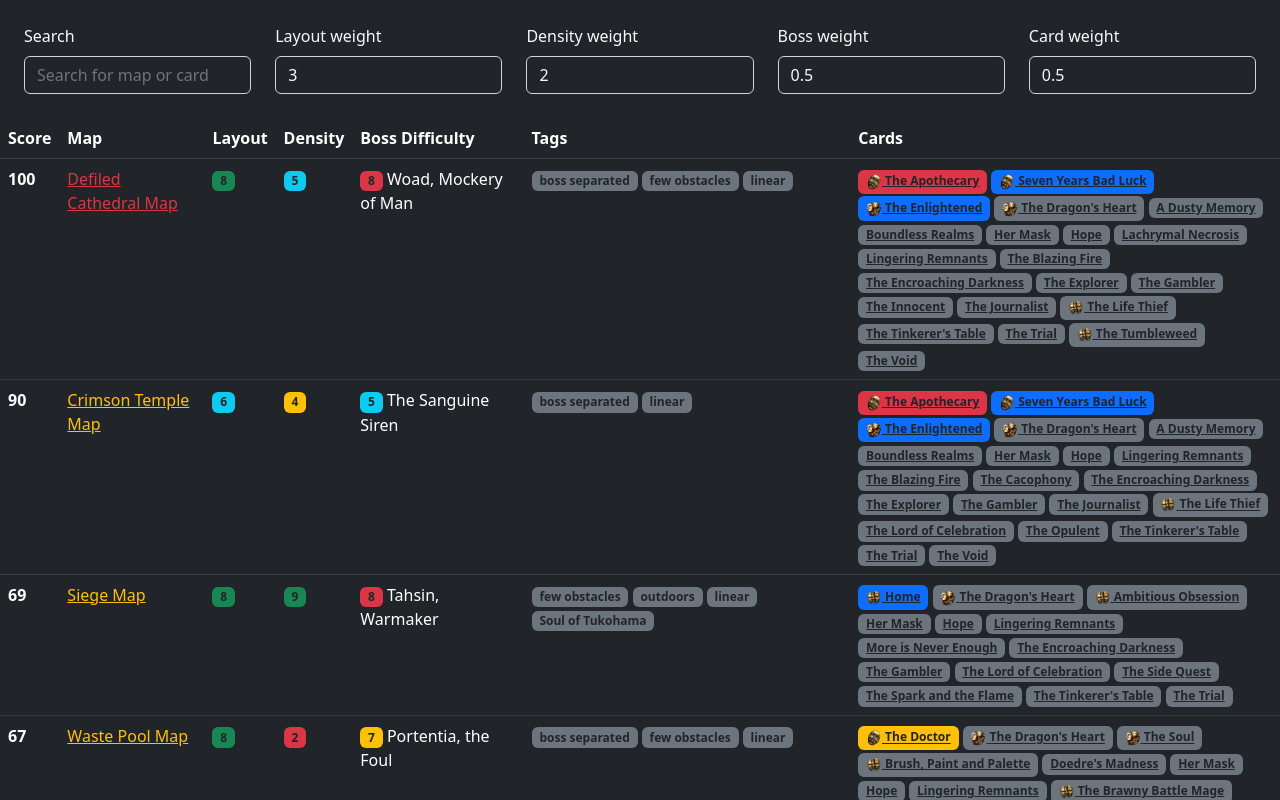
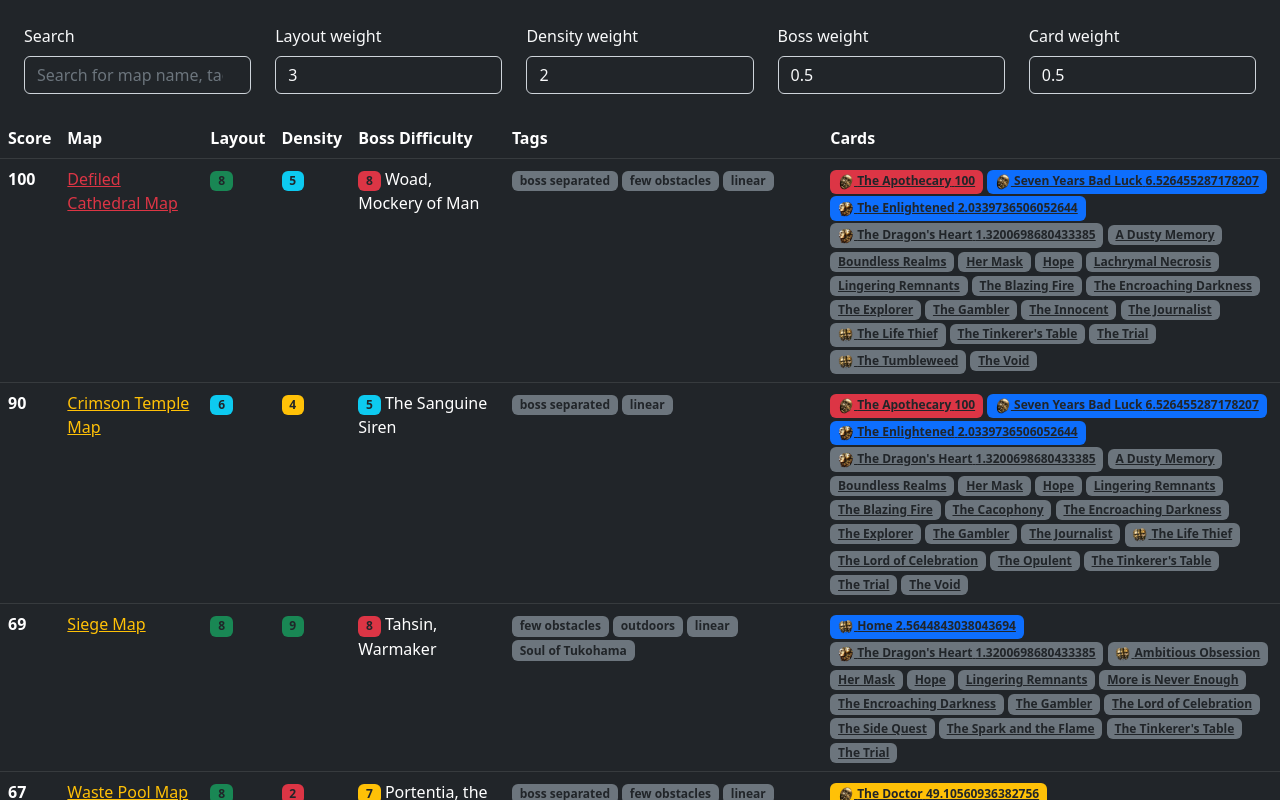
Before and after one commit to deathbeam/maps-of-exile, a React (Create React App) app in the folder site/: page / in a window 1280 px wide. Shown: the top 800 px of the page. Built offline with nearby package versions, Linux system fonts and the light colour scheme.

Commit message:
Optimize performance a bit
Signed-off-by: Tomas Slusny <slusnucky@gmail.com>

```diff
--- a/site/src/App.js
+++ b/site/src/App.js
@@ -6,6 +6,53 @@ import {useState, Fragment} from 'react'
 import chaos from './img/chaos.png'
 import exalt from './img/exalt.png'
 import divine from './img/divine.png'
+
+const preparedCards = cards.map(card => {
+  return {
+    value: card.rate ? parseFloat(card.price) * parseFloat(card.rate) : null,
+    ...card
+  }
+})
+
+const preparedMaps = maps.map(map => {
+  const mapCards = []
+
+  for (let card of map.cards) {
+    const cardData = preparedCards.find(c => c.name === card)
+    if (cardData) {
+      mapCards.push({
+        ...cardData
+      })
+    } else {
+      mapCards.push({
+        name: card
+      })
+    }
+  }
+
+  const mapTags = []
+  if (map.boss.separated) {
+    mapTags.push("boss separated")
+  }
+  if (map.few_obstacles) {
+    mapTags.push("few obstacles")
+  }
+  if (map.outdoors) {
+    mapTags.push("outdoors")
+  }
+  if (map.linear) {
+    mapTags.push("linear")
+  }
+  if (map.pantheon) {
+    mapTags.push(map.pantheon)
+  }
+
+  return {
+    ...map,
+    cards: mapCards,
+    tags: mapTags
+  }
+})
 
 function tierColor(map) {
   const naturalTier = map.tiers[0]
@@ -20,24 +67,7 @@ function tierColor(map) {
 }
 
 function buildTags(map) {
-  const tags = []
-  if (map.boss.separated) {
-    tags.push("boss separated")
-  }
-  if (map.few_obstacles) {
-    tags.push("few obstacles")
-  }
-  if (map.outdoors) {
-    tags.push("outdoors")
-  }
-  if (map.linear) {
-    tags.push("linear")
-  }
-  if (map.pantheon) {
-    tags.push(map.pantheon)
-  }
-
-  return tags.map(t => <Fragment>
+  return map.tags.map(t => <Fragment>
     <span className="badge badge-pill text-dark bg-secondary">{t}</span>
     {' '}
   </Fragment>)
@@ -104,47 +134,38 @@ function cardDisplay(card) {
 
   badgeClass = `badge badge-pill text-dark ${badgeClass}`
   return <Fragment><a className={badgeClass} href={card.ninja} target="_blank" rel="noreferrer">
-    {img && <img src={img} width="16" height="16" />} {card.name}
+    {img && <img src={img} alt="" width="16" height="16" />} {card.name} {card.score}
   </a>{' '}
   </Fragment>
 }
 
-function getCardValue(card) {
-  if (!card || !card.rate) {
-    return 0
+function calculateScore(dataset) {
+  const nonzerodataset = dataset.filter(m => m.value !== undefined && m.value != null)
+  const min = Math.min(...nonzerodataset.map(o => o.value))
+  const max = Math.max(...nonzerodataset.map(o => o.value)) - min
+  const out = []
+
+  for (let entry of dataset) {
+    if (entry.value) {
+      out.push({
+        ...entry,
+        score: 100 * (entry.value - min) / max
+      })
+    } else {
+      out.push(entry)
+    }
   }
 
-  return (parseFloat(card.price) * parseFloat(card.rate))
-}
-
-function calculateScore(dataset) {
-  const nonzerodataset = dataset.filter(m => m.value != null)
-  const min = Math.min(...nonzerodataset.map(o => o.value))
-  const max = Math.max(...nonzerodataset.map(o => o.value)) - min
-
-  for (let entry of dataset) {
-    entry.score = 100 * (entry.value - min) / max
-  }
-
-  return dataset
+  return out
 }
 
 function mapAndRateCards(foundCards) {
-  let out = []
-
-  for (let card of cards) {
-    out.push({
-      ...card,
-      value: getCardValue(card)
-    })
-  }
-
-  return calculateScore(out)
-    .filter(c => foundCards.includes(c.name))
-    .sort((a, b) => b.score - a.score)
+  return calculateScore(preparedCards)
+    .filter(c => foundCards.find(fc => fc.name === c.name))
+    .sort((a, b) => (b.score || 0) - (a.score || 0))
 }
 
-function filterAndRateMaps(foundMaps, searchInput, layoutInput, densityInput, bossInput, cardInput) {
+function mapAndRateMaps(foundMaps, searchInput, layoutInput, densityInput, bossInput, cardInput) {
   let out = []
 
   for (let map of foundMaps) {
@@ -154,8 +175,7 @@ function filterAndRateMaps(foundMaps, searchInput, layoutInput, densityInput, bo
     let cardValue = 0
 
     for (let card of map.cards) {
-      const cardData = cards.find(c => c.name === card)
-      cardValue += getCardValue(cardData)
+      cardValue += (card.value || 0)
     }
 
     cardValue = cardValue * cardInput
@@ -168,9 +188,10 @@ function filterAndRateMaps(foundMaps, searchInput, layoutInput, densityInput, bo
   return calculateScore(out)
     .filter(m => !searchInput
       || m.name.toLowerCase().includes(searchInput.toLowerCase())
-      || m.cards.find(c => c.toLowerCase().includes(searchInput.toLowerCase()))
+      || m.cards.find(c => c.name.toLowerCase().includes(searchInput.toLowerCase()))
+      || m.tags.find(t => t.toLowerCase().includes(searchInput.toLowerCase()))
     )
-    .sort((a, b) => b.score - a.score)
+    .sort((a, b) => (b.score || 0) - (a.score || 0))
 }
 
 function App() {
@@ -186,7 +207,7 @@ function App() {
         <div className="row">
           <div className="col">
             <label className="form-label text-light">Search</label>
-            <input className="form-control bg-dark text-light" type="search" placeholder="Search for map or card" value={searchInput} onChange={e => setSearchInput(e.target.value)}/>
+            <input className="form-control bg-dark text-light" type="search" placeholder="Search for map name, tag or card" value={searchInput} onChange={e => setSearchInput(e.target.value)}/>
           </div>
           <div className="col">
             <label className="form-label text-light">Layout weight</label>
@@ -219,7 +240,7 @@ function App() {
         </tr>
         </thead>
         <tbody>
-        {filterAndRateMaps(maps, searchInput, layoutInput, densityInput, bossInput, cardInput).map(m =>
+        {mapAndRateMaps(preparedMaps, searchInput, layoutInput, densityInput, bossInput, cardInput).map(m =>
           <tr>
             <td><b>{Math.round(m.score)}</b></td>
             <td><a href={m.wiki} target="_blank" rel="noreferrer" className={tierColor(m)}>{m.name}</a></td>
```
